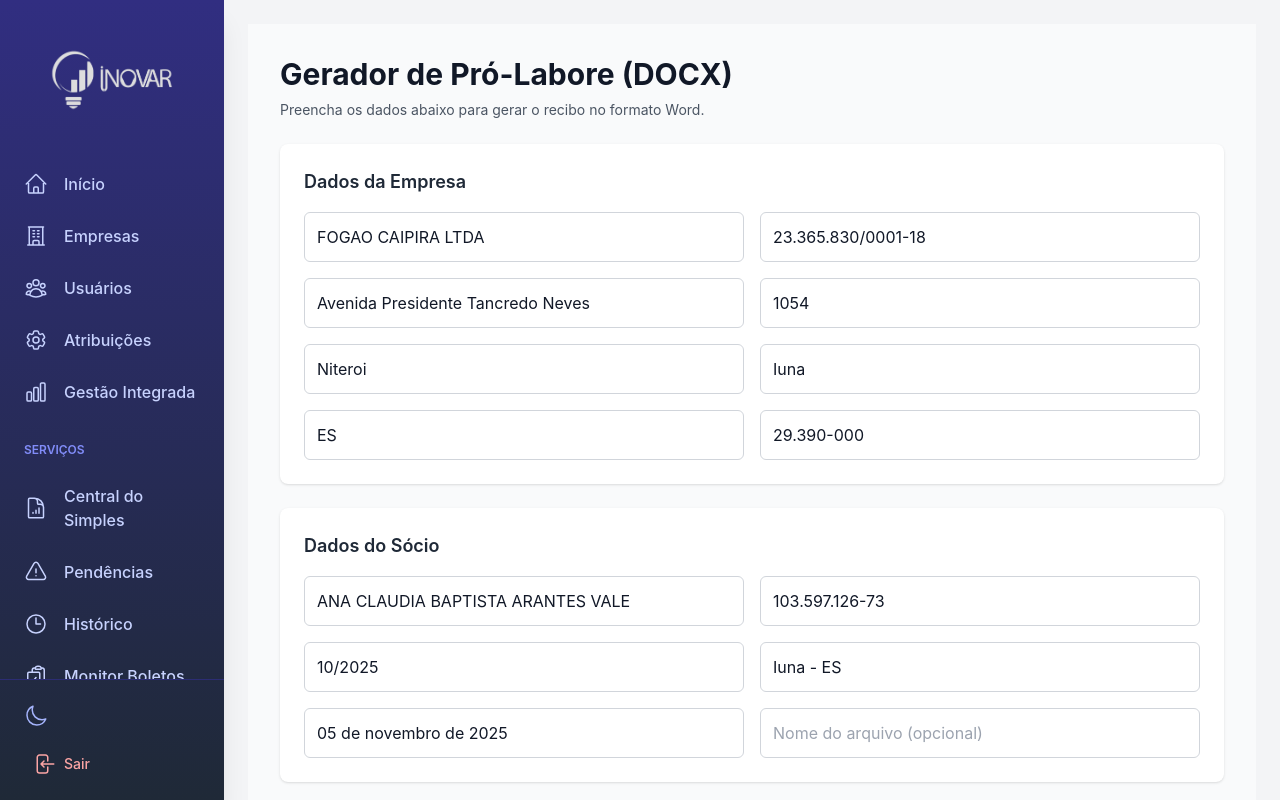
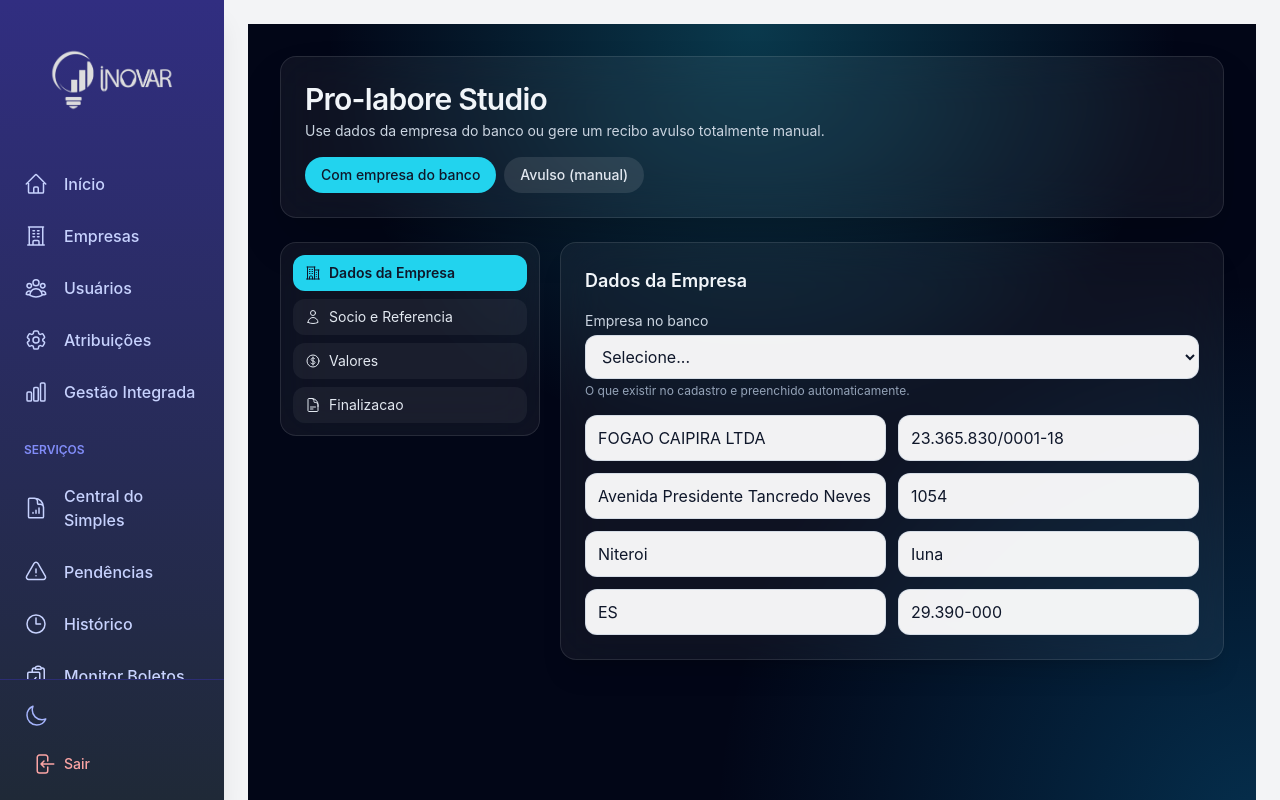
Before and after one commit to raphaelcastelar/web_sistema_inovar, a React (Create React App) app in the folder sistema_inovar/frontend/: page /gerar-pro-labore in a window 1280 px wide. Shown: the top 800 px of the page. Built offline with nearby package versions, Linux system fonts and the light colour scheme; sample sign-in values are in the browser's storage.

Commit message:
att prolabore

```diff
--- a/sistema_inovar/frontend/src/components/GerarProLaborePage.js
+++ b/sistema_inovar/frontend/src/components/GerarProLaborePage.js
@@ -1,8 +1,21 @@
-import React, { useMemo, useState } from 'react';
+import React, { useEffect, useMemo, useState } from 'react';
 import axiosInstance from '../api/axiosInstance';
+import {
+    Bars3Icon,
+    XMarkIcon,
+    BuildingOffice2Icon,
+    UserIcon,
+    CurrencyDollarIcon,
+    DocumentTextIcon,
+} from '@heroicons/react/24/outline';
 
 const GerarProLaborePage = () => {
+    const [mode, setMode] = useState('empresa');
+    const [menuOpen, setMenuOpen] = useState(false);
+    const [activeSection, setActiveSection] = useState('empresa');
     const [loading, setLoading] = useState(false);
+    const [empresas, setEmpresas] = useState([]);
+    const [selectedEmpresaId, setSelectedEmpresaId] = useState('');
     const [msg, setMsg] = useState({ type: '', text: '' });
     const [formData, setFormData] = useState({
         empresa_nome: 'FOGAO CAIPIRA LTDA',
@@ -26,10 +39,18 @@ const GerarProLaborePage = () => {
         nome_arquivo: '',
     });
 
+    const sections = [
+        { id: 'empresa', label: 'Dados da Empresa', icon: BuildingOffice2Icon },
+        { id: 'socio', label: 'Socio e Referencia', icon: UserIcon },
+        { id: 'valores', label: 'Valores', icon: CurrencyDollarIcon },
+        { id: 'finalizacao', label: 'Finalizacao', icon: DocumentTextIcon },
+    ];
+
     const inputClass =
-        'w-full p-3 rounded-md border border-gray-300 dark:border-gray-600 ' +
-        'bg-white dark:bg-gray-900 text-gray-900 dark:text-gray-100 ' +
-        'focus:outline-none focus:ring-2 focus:ring-indigo-500 focus:border-indigo-500 transition';
+        'w-full px-3 py-2.5 rounded-xl border border-slate-300/70 dark:border-slate-600/70 ' +
+        'bg-white/95 dark:bg-slate-900/70 text-slate-900 dark:text-slate-100 ' +
+        'placeholder:text-slate-400 dark:placeholder:text-slate-500 ' +
+        'focus:outline-none focus:ring-2 focus:ring-cyan-500/70 focus:border-cyan-400 transition';
 
     const totalDescontosPreview = useMemo(() => {
         const toNumber = (v) => {
@@ -41,9 +62,51 @@ const GerarProLaborePage = () => {
         return (inss + irrf).toLocaleString('pt-BR', { style: 'currency', currency: 'BRL' });
     }, [formData.valor_inss, formData.valor_irrf]);
 
+    useEffect(() => {
+        axiosInstance.get('/api/empresas/?all=true')
+            .then((res) => setEmpresas(res.data || []))
+            .catch(() => setMsg({ type: 'error', text: 'Nao foi possivel carregar as empresas.' }));
+    }, []);
+
+    useEffect(() => {
+        if (mode !== 'empresa' || !selectedEmpresaId) return;
+
+        const empresa = empresas.find((item) => String(item.id) === String(selectedEmpresaId));
+        if (!empresa) return;
+
+        const enderecoRaw = (empresa.endereco || '').trim();
+        let endereco = enderecoRaw;
+        let numero = '';
+        const match = enderecoRaw.match(/(.+?),\s*(?:n(?:u|u)?m(?:ero)?\.?\s*)?(\d+)\s*$/i);
+        if (match) {
+            endereco = match[1].trim();
+            numero = match[2].trim();
+        }
+
+        setFormData((prev) => ({
+            ...prev,
+            empresa_nome: empresa.nome || prev.empresa_nome,
+            empresa_cnpj: empresa.cnpj || prev.empresa_cnpj,
+            empresa_endereco: endereco || prev.empresa_endereco,
+            empresa_numero: numero || prev.empresa_numero,
+            empresa_bairro: empresa.bairro || prev.empresa_bairro,
+            empresa_municipio: empresa.cidade || prev.empresa_municipio,
+            empresa_estado: empresa.uf || prev.empresa_estado,
+            empresa_cep: empresa.cep || prev.empresa_cep,
+        }));
+    }, [mode, selectedEmpresaId, empresas]);
+
     const handleChange = (e) => {
         const { name, value } = e.target;
         setFormData((prev) => ({ ...prev, [name]: value }));
+    };
+
+    const switchMode = (nextMode) => {
+        setMode(nextMode);
+        setMsg({ type: '', text: '' });
+        if (nextMode === 'avulso') {
+            setSelectedEmpresaId('');
+        }
     };
 
     const handleSubmit = async (e) => {
@@ -52,7 +115,12 @@ const GerarProLaborePage = () => {
         setMsg({ type: '', text: '' });
 
         try {
-            const response = await axiosInstance.post('/api/gerar-pro-labore-docx/', formData, {
+            const payload = {
+                ...formData,
+                ...(mode === 'empresa' && selectedEmpresaId ? { empresa_id: selectedEmpresaId } : {}),
+            };
+
+            const response = await axiosInstance.post('/api/gerar-pro-labore-docx/', payload, {
                 responseType: 'blob',
             });
 
@@ -60,8 +128,9 @@ const GerarProLaborePage = () => {
                 [response.data],
                 { type: 'application/vnd.openxmlformats-officedocument.wordprocessingml.document' }
             );
+
             const disposition = response.headers['content-disposition'] || '';
-            const fileNameFromHeader = disposition.match(/filename=\"?([^\";]+)\"?/i)?.[1];
+            const fileNameFromHeader = disposition.match(/filename="?([^";]+)"?/i)?.[1];
             const fileName = fileNameFromHeader || 'recibo_pro_labore.docx';
 
             const url = window.URL.createObjectURL(blob);
@@ -83,7 +152,7 @@ const GerarProLaborePage = () => {
                     const parsed = JSON.parse(body);
                     errorMessage = parsed.error || errorMessage;
                 } catch {
-                    // fallback para mensagem padrão
+                    // fallback
                 }
             }
 
@@ -94,76 +163,186 @@ const GerarProLaborePage = () => {
     };
 
     return (
-        <div className="p-6 md:p-8 bg-gray-50 dark:bg-gray-900 min-h-screen transition-colors duration-300">
-            <h1 className="text-3xl font-bold mb-2 text-gray-900 dark:text-gray-100">Gerador de Pró-Labore (DOCX)</h1>
-            <p className="text-sm text-gray-600 dark:text-gray-400 mb-6">
-                Preencha os dados abaixo para gerar o recibo no formato Word.
+        <div className="relative min-h-screen bg-slate-950 text-slate-100 overflow-hidden">
+            <div className="absolute inset-0 bg-[radial-gradient(circle_at_top,_rgba(34,211,238,0.25),transparent_45%),radial-gradient(circle_at_bottom_right,_rgba(14,165,233,0.25),transparent_42%)] pointer-events-none" />
+            <div className="relative p-4 md:p-8">
+                <div className="mb-6 rounded-2xl border border-white/10 bg-white/5 backdrop-blur-xl p-5 md:p-6 shadow-2xl">
+                    <div className="flex items-center justify-between gap-3">
+                        <div>
+                            <h1 className="text-2xl md:text-3xl font-semibold tracking-tight">Pro-labore Studio</h1>
+                            <p className="text-sm text-slate-300 mt-1">
+                                Use dados da empresa do banco ou gere um recibo avulso totalmente manual.
                             </p>
+                        </div>
+                        <button
+                            type="button"
+                            onClick={() => setMenuOpen((prev) => !prev)}
+                            className="md:hidden p-2 rounded-lg border border-white/15 bg-white/10 hover:bg-white/20 transition"
+                        >
+                            {menuOpen ? <XMarkIcon className="h-5 w-5" /> : <Bars3Icon className="h-5 w-5" />}
+                        </button>
+                    </div>
 
-            <form onSubmit={handleSubmit} className="space-y-6">
-                <div className="bg-white dark:bg-gray-800 rounded-lg shadow p-4 md:p-6">
-                    <h2 className="text-lg font-semibold mb-4 text-gray-800 dark:text-gray-100">Dados da Empresa</h2>
-                    <div className="grid grid-cols-1 md:grid-cols-2 gap-4">
-                        <input className={inputClass} name="empresa_nome" value={formData.empresa_nome} onChange={handleChange} placeholder="Razão social" />
+                    <div className="mt-4 flex flex-wrap gap-2">
+                        <button
+                            type="button"
+                            onClick={() => switchMode('empresa')}
+                            className={`px-4 py-2 rounded-full text-sm font-medium transition ${
+                                mode === 'empresa'
+                                    ? 'bg-cyan-400 text-slate-900'
+                                    : 'bg-white/10 text-slate-200 hover:bg-white/20'
+                            }`}
+                        >
+                            Com empresa do banco
+                        </button>
+                        <button
+                            type="button"
+                            onClick={() => switchMode('avulso')}
+                            className={`px-4 py-2 rounded-full text-sm font-medium transition ${
+                                mode === 'avulso'
+                                    ? 'bg-cyan-400 text-slate-900'
+                                    : 'bg-white/10 text-slate-200 hover:bg-white/20'
+                            }`}
+                        >
+                            Avulso (manual)
+                        </button>
+                    </div>
+                </div>
+
+                <form onSubmit={handleSubmit} className="grid grid-cols-1 md:grid-cols-[260px_1fr] gap-5">
+                    <aside className={`${menuOpen ? 'block' : 'hidden'} md:block`}>
+                        <div className="sticky top-4 rounded-2xl border border-white/10 bg-white/5 backdrop-blur-xl p-3 space-y-2">
+                            {sections.map((section) => {
+                                const Icon = section.icon;
+                                const active = activeSection === section.id;
+                                return (
+                                    <button
+                                        key={section.id}
+                                        type="button"
+                                        onClick={() => {
+                                            setActiveSection(section.id);
+                                            setMenuOpen(false);
+                                        }}
+                                        className={`w-full flex items-center gap-2 px-3 py-2 rounded-xl text-sm transition ${
+                                            active
+                                                ? 'bg-cyan-400 text-slate-900 font-semibold'
+                                                : 'bg-white/5 hover:bg-white/15 text-slate-200'
+                                        }`}
+                                    >
+                                        <Icon className="h-4 w-4" />
+                                        {section.label}
+                                    </button>
+                                );
+                            })}
+                        </div>
+                    </aside>
+
+                    <main className="space-y-5">
+                        {activeSection === 'empresa' && (
+                            <section className="rounded-2xl border border-white/10 bg-white/5 backdrop-blur-xl p-4 md:p-6 shadow-xl">
+                                <h2 className="text-lg font-semibold mb-4">Dados da Empresa</h2>
+                                {mode === 'empresa' && (
+                                    <div className="mb-4">
+                                        <label className="block text-sm text-slate-300 mb-1">Empresa no banco</label>
+                                        <select
+                                            value={selectedEmpresaId}
+                                            onChange={(e) => setSelectedEmpresaId(e.target.value)}
+                                            className={inputClass}
+                                        >
+                                            <option value="">Selecione...</option>
+                                            {empresas.map((empresa) => (
+                                                <option key={empresa.id} value={empresa.id}>
+                                                    {empresa.nome}
+                                                </option>
+                                            ))}
+                                        </select>
+                                        <p className="text-xs text-slate-400 mt-1">
+                                            O que existir no cadastro e preenchido automaticamente.
+                                        </p>
+                                    </div>
+                                )}
+
+                                <div className="grid grid-cols-1 md:grid-cols-2 gap-3">
+                                    <input className={inputClass} name="empresa_nome" value={formData.empresa_nome} onChange={handleChange} placeholder="Razao social" />
                                     <input className={inputClass} name="empresa_cnpj" value={formData.empresa_cnpj} onChange={handleChange} placeholder="CNPJ" />
-                        <input className={inputClass} name="empresa_endereco" value={formData.empresa_endereco} onChange={handleChange} placeholder="Endereço" />
-                        <input className={inputClass} name="empresa_numero" value={formData.empresa_numero} onChange={handleChange} placeholder="Número" />
+                                    <input className={inputClass} name="empresa_endereco" value={formData.empresa_endereco} onChange={handleChange} placeholder="Endereco" />
+                                    <input className={inputClass} name="empresa_numero" value={formData.empresa_numero} onChange={handleChange} placeholder="Numero" />
                                     <input className={inputClass} name="empresa_bairro" value={formData.empresa_bairro} onChange={handleChange} placeholder="Bairro" />
-                        <input className={inputClass} name="empresa_municipio" value={formData.empresa_municipio} onChange={handleChange} placeholder="Município" />
+                                    <input className={inputClass} name="empresa_municipio" value={formData.empresa_municipio} onChange={handleChange} placeholder="Municipio" />
                                     <input className={inputClass} name="empresa_estado" value={formData.empresa_estado} onChange={handleChange} placeholder="UF" />
                                     <input className={inputClass} name="empresa_cep" value={formData.empresa_cep} onChange={handleChange} placeholder="CEP" />
                                 </div>
-                </div>
+                            </section>
+                        )}
 
-                <div className="bg-white dark:bg-gray-800 rounded-lg shadow p-4 md:p-6">
-                    <h2 className="text-lg font-semibold mb-4 text-gray-800 dark:text-gray-100">Dados do Sócio</h2>
-                    <div className="grid grid-cols-1 md:grid-cols-2 gap-4">
+                        {activeSection === 'socio' && (
+                            <section className="rounded-2xl border border-white/10 bg-white/5 backdrop-blur-xl p-4 md:p-6 shadow-xl">
+                                <h2 className="text-lg font-semibold mb-4">Socio e Referencia</h2>
+                                <div className="grid grid-cols-1 md:grid-cols-2 gap-3">
                                     <input className={inputClass} name="colaborador_nome" value={formData.colaborador_nome} onChange={handleChange} placeholder="Nome completo" />
                                     <input className={inputClass} name="colaborador_cpf" value={formData.colaborador_cpf} onChange={handleChange} placeholder="CPF" />
-                        <input className={inputClass} name="referencia_mes_ano" value={formData.referencia_mes_ano} onChange={handleChange} placeholder="Referência (MM/AAAA)" />
+                                    <input className={inputClass} name="referencia_mes_ano" value={formData.referencia_mes_ano} onChange={handleChange} placeholder="Referencia (MM/AAAA)" />
                                     <input className={inputClass} name="local_assinatura" value={formData.local_assinatura} onChange={handleChange} placeholder="Local de assinatura" />
                                     <input className={inputClass} name="data_assinatura" value={formData.data_assinatura} onChange={handleChange} placeholder="Data por extenso" />
-                        <input className={inputClass} name="nome_arquivo" value={formData.nome_arquivo} onChange={handleChange} placeholder="Nome do arquivo (opcional)" />
                                 </div>
-                </div>
+                            </section>
+                        )}
 
-                <div className="bg-white dark:bg-gray-800 rounded-lg shadow p-4 md:p-6">
-                    <h2 className="text-lg font-semibold mb-4 text-gray-800 dark:text-gray-100">Valores</h2>
-                    <div className="grid grid-cols-1 md:grid-cols-2 gap-4">
+                        {activeSection === 'valores' && (
+                            <section className="rounded-2xl border border-white/10 bg-white/5 backdrop-blur-xl p-4 md:p-6 shadow-xl">
+                                <h2 className="text-lg font-semibold mb-4">Valores</h2>
+                                <div className="grid grid-cols-1 md:grid-cols-2 gap-3">
                                     <input className={inputClass} name="valor_bruto" value={formData.valor_bruto} onChange={handleChange} placeholder="Valor bruto (ex.: 5000,00)" />
                                     <input className={inputClass} name="valor_inss" value={formData.valor_inss} onChange={handleChange} placeholder="INSS (ex.: 550,00)" />
                                     <input className={inputClass} name="valor_irrf" value={formData.valor_irrf} onChange={handleChange} placeholder="IRRF (ex.: 212,10)" />
-                        <input className={inputClass} name="valor_liquido" value={formData.valor_liquido} onChange={handleChange} placeholder="Líquido (opcional; pode ser calculado)" />
+                                    <input className={inputClass} name="valor_liquido" value={formData.valor_liquido} onChange={handleChange} placeholder="Liquido (opcional; pode ser calculado)" />
                                 </div>
-                    <p className="mt-3 text-sm text-gray-600 dark:text-gray-300">
-                        Total de descontos (pré-visualização): <strong>{totalDescontosPreview}</strong>
+                                <p className="mt-3 text-sm text-slate-300">
+                                    Total de descontos (pre-visualizacao): <strong>{totalDescontosPreview}</strong>
                                 </p>
                                 <textarea
                                     className={`${inputClass} mt-4 min-h-24`}
                                     name="valor_liquido_extenso"
                                     value={formData.valor_liquido_extenso}
                                     onChange={handleChange}
-                        placeholder="Valor líquido por extenso"
+                                    placeholder="Valor liquido por extenso"
                                 />
-                </div>
+                            </section>
+                        )}
+
+                        {activeSection === 'finalizacao' && (
+                            <section className="rounded-2xl border border-white/10 bg-white/5 backdrop-blur-xl p-4 md:p-6 shadow-xl">
+                                <h2 className="text-lg font-semibold mb-4">Finalizacao</h2>
+                                <input
+                                    className={inputClass}
+                                    name="nome_arquivo"
+                                    value={formData.nome_arquivo}
+                                    onChange={handleChange}
+                                    placeholder="Nome do arquivo (opcional)"
+                                />
 
                                 <button
                                     type="submit"
                                     disabled={loading}
-                    className={`w-full p-3 rounded-lg font-semibold transition ${loading
-                        ? 'bg-gray-400 text-gray-100 cursor-not-allowed'
-                        : 'bg-indigo-600 hover:bg-indigo-700 text-white'
+                                    className={`mt-5 w-full p-3 rounded-xl font-semibold transition ${
+                                        loading
+                                            ? 'bg-slate-500 text-slate-200 cursor-not-allowed'
+                                            : 'bg-cyan-400 hover:bg-cyan-300 text-slate-900'
                                     }`}
                                 >
                                     {loading ? 'Gerando...' : 'Gerar DOCX'}
                                 </button>
 
                                 {msg.text && (
-                    <p className={`text-sm font-medium ${msg.type === 'error' ? 'text-red-500' : 'text-green-500'}`}>
+                                    <p className={`text-sm font-medium mt-3 ${msg.type === 'error' ? 'text-rose-300' : 'text-emerald-300'}`}>
                                         {msg.text}
                                     </p>
                                 )}
+                            </section>
+                        )}
+                    </main>
                 </form>
+            </div>
         </div>
     );
 };
```
Also changed, not shown: 1 other file (tests, documents, lock files or other folders). Lines whose indentation alone changed are shown as unchanged.
